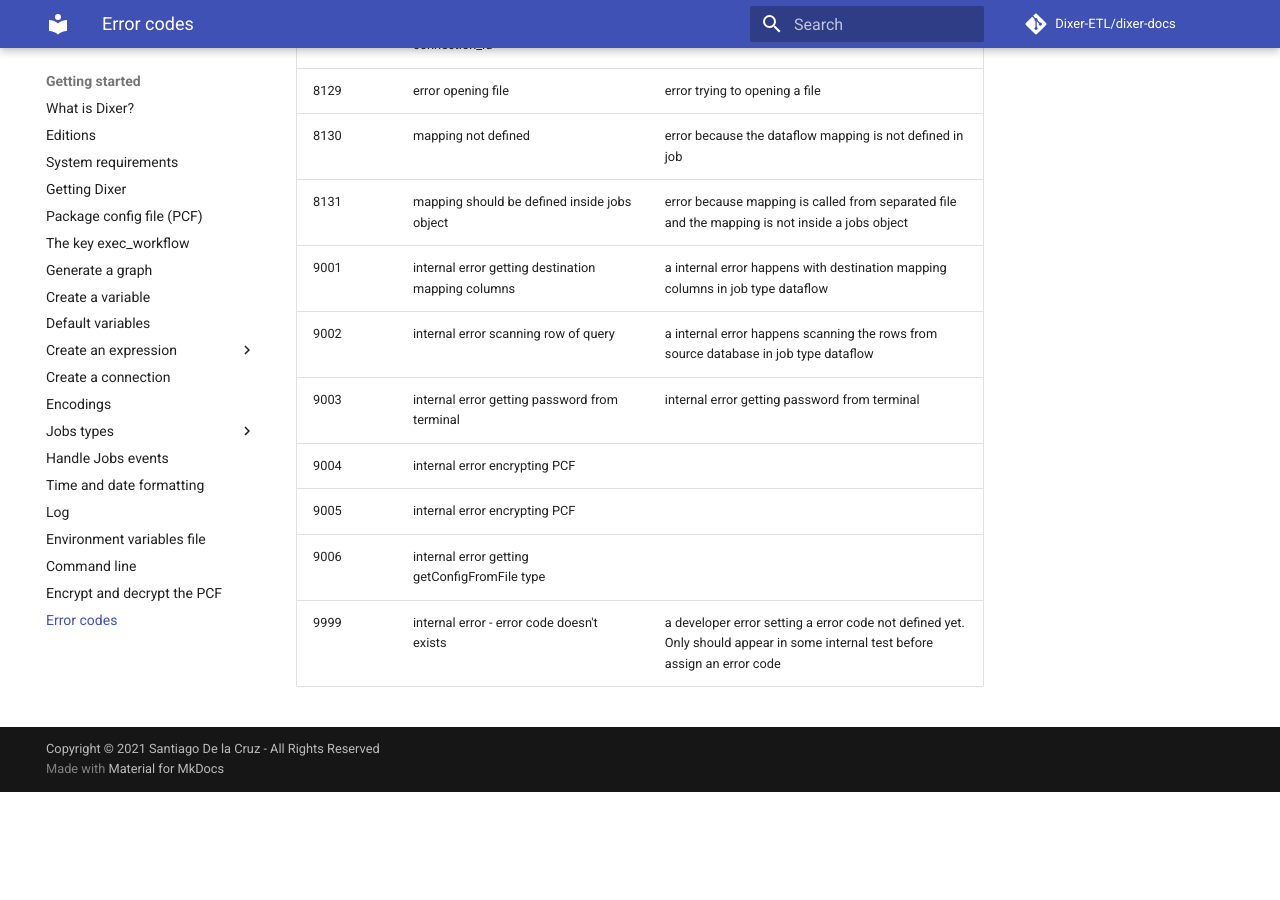
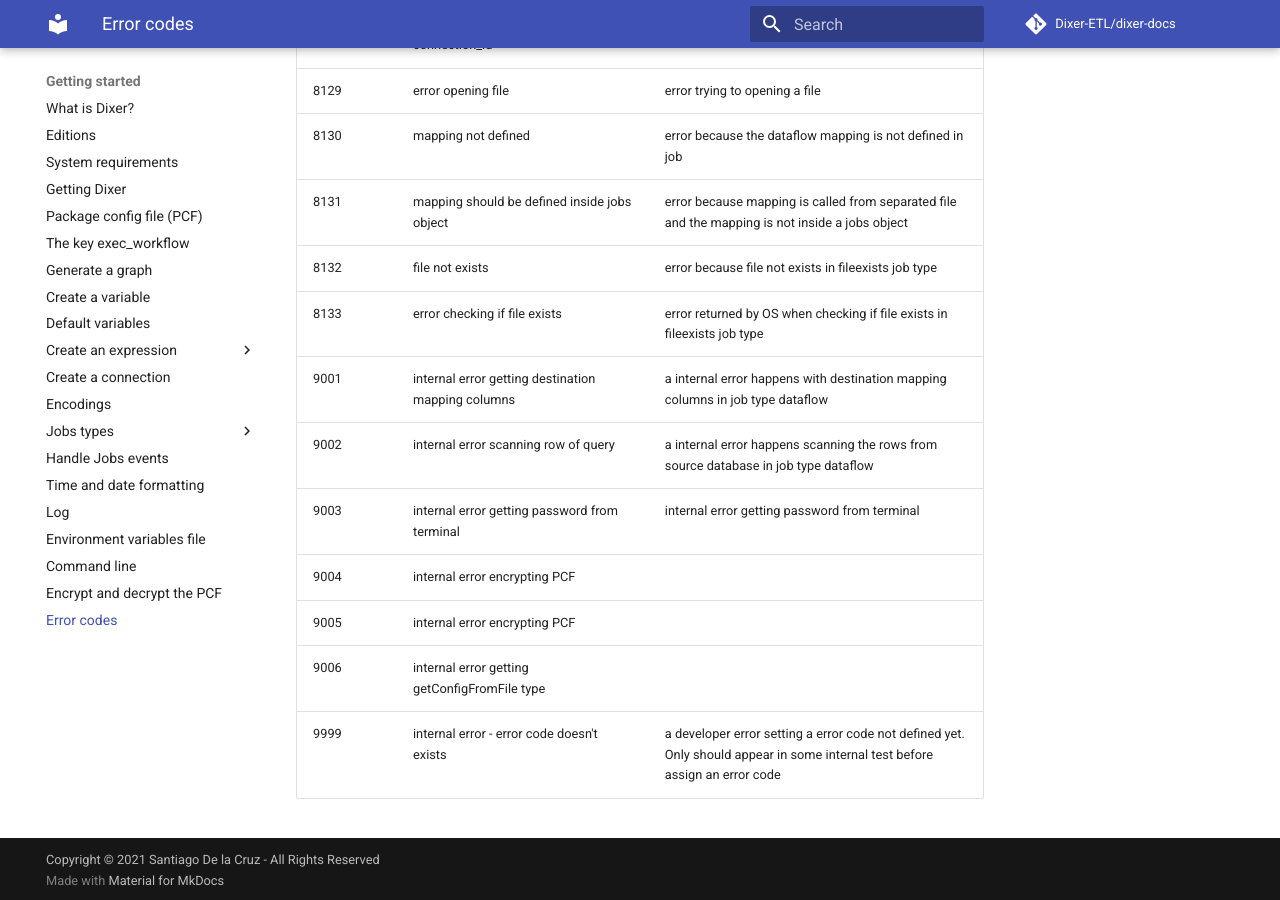
Before and after one commit to Dixer-ETL/dixer-docs, an MkDocs documentation site: the page built from docs/documentation/Error-codes.md, in a window 1280 px wide and 900 px high, scrolled down 8144 px. Built offline with MkDocs 1.6.1 and Material for MkDocs 9.7.7, drawn with Linux system fonts in a browser that asks for light colours; comment, search, counter and statistics services are not loaded; before the commit the page ends 8936 px from its top, so only the background shows below that.

Commit message:
Update error code list
Fix #11

```diff
--- a/docs/documentation/Error-codes.md
+++ b/docs/documentation/Error-codes.md
@@ -139,6 +139,8 @@ Error code OVER 9000! (yes, like Vegeta) are internal errors.
 | 8129       | error opening file                                                                           | error trying to opening a file                                                                                                                    |
 | 8130       | mapping not defined                                                                          | error because the dataflow mapping is not defined in job                                                                                          |
 | 8131       | mapping should be defined inside jobs object                                                 | error because mapping is called from separated file and the mapping is not inside a jobs object                                                   |
+| 8132       | file not exists                                                                              | error because file not exists in fileexists job type                                                                                              |
+| 8133       | error checking if file exists                                                                | error returned by OS when checking if file exists in fileexists job type                                                                          |
 | 9001       | internal error getting destination mapping columns                                           | a internal error happens with destination mapping columns in job type dataflow                                                                    |
 | 9002       | internal error scanning row of query                                                         | a internal error happens scanning the rows from source database in job type dataflow                                                              |
 | 9003       | internal error getting password from terminal                                                | internal error getting password from terminal                                                                                                     |
```
